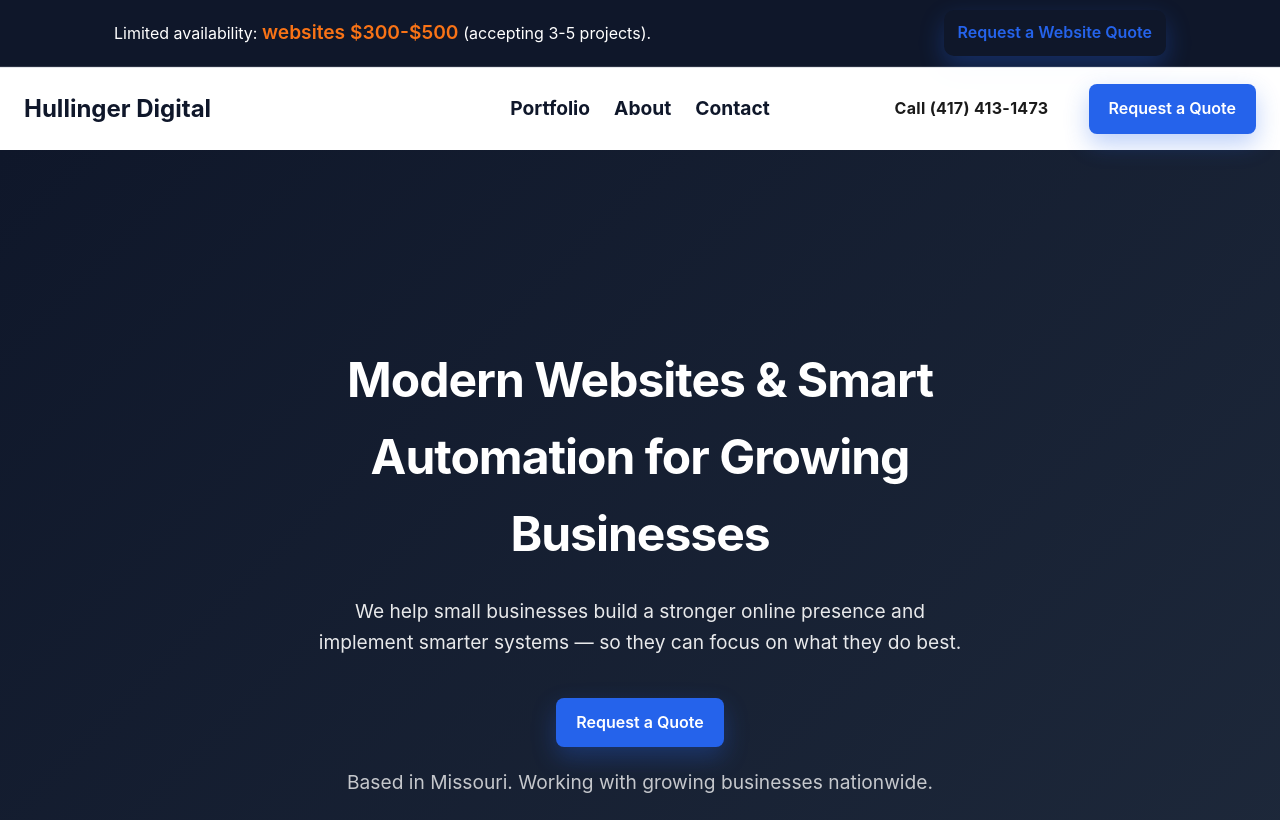
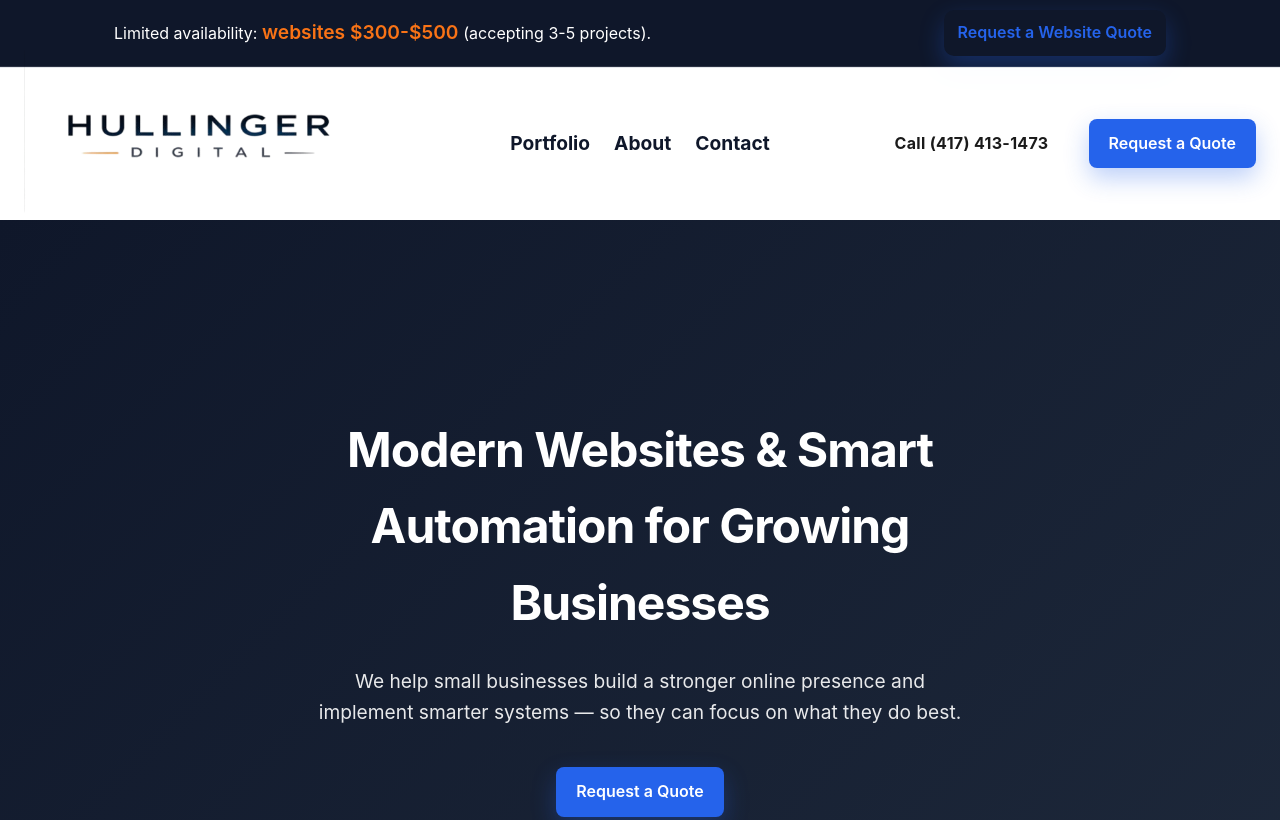
Before and after one commit to williamhullinger/hullingr-digital, a plain HTML site: page index.html in a window 1280 px wide. Shown: the top 820 px of the page. Drawn offline with Linux system fonts and the light colour scheme.

Commit message:
feat: repalce text brand with logo img in navbar and adjust styling

```diff
--- a/index.html
+++ b/index.html
@@ -40,7 +40,10 @@
   <!--Header / Navigation-->
   <header class="site-header">
     <nav class="nav">
-      <a class="nav__brand" href="index.html">Hullinger Digital</a>
+
+      <a class="nav__brand" href="index.html">
+      <img src="images/Hullinger-Digital-logo.png" alt="Hullinger Digital">
+      </a>
 
       <ul class="nav__links">
       <li class="nav__item"><a class="nav__link" href="portfolio.html">Portfolio</a></li>
--- a/styles.css
+++ b/styles.css
@@ -70,7 +70,8 @@
   background: rgba(255, 255, 255, 0.92);
   backdrop-filter: blur(3px);
   border-top: 1px solid #e5e7eb;
-  padding: 16px 24px;
+  padding: 6px 24px;
+  overflow: visible;
 }
 
 .nav {
@@ -78,6 +79,8 @@
   justify-content: space-between;
   align-items: center;
   position: relative;
+  overflow: visible;
+  padding: 0;
 }
 
 .nav__links {
@@ -105,16 +108,32 @@
 }
 
 .nav__brand {
-  text-decoration: none;
-  color: #0f172a;
-  font-weight: 500;
-  padding: 6px 0;
-  font-weight: 700;
-  font-size: 1.5rem;
+    display: inline-flex;
+    align-items: center;
+    justify-content: center;
+    padding: 0;
+    margin: 0;
+    min-height: 0;
+    height: auto;
+    line-height: 1;
+    background: transparent;
+    outline: none;
+    box-shadow: none;
+    margin-top: -30px;
+    margin-bottom: -30px;
 }
 
+.nav__brand img {
+  display: block;
+  height: 200px;
+  width: auto;
+  padding: 0;
+  margin: 0;
+}
+
+
 .nav__brand:hover {
-  color: #2563eb;
+  opacity: 0.7;
 }
 
 .nav__phone {
```
Also changed, not shown: about.html (+4 -1 lines), contact.html (+4 -1 lines), portfolio.html (+4 -1 lines), promo-website-request-form.html (+4 -1 lines), thank-you.html (+4 -1 lines), images/Hullinger-Digital-logo.png (added), images/hd-full-logo.png (added).
